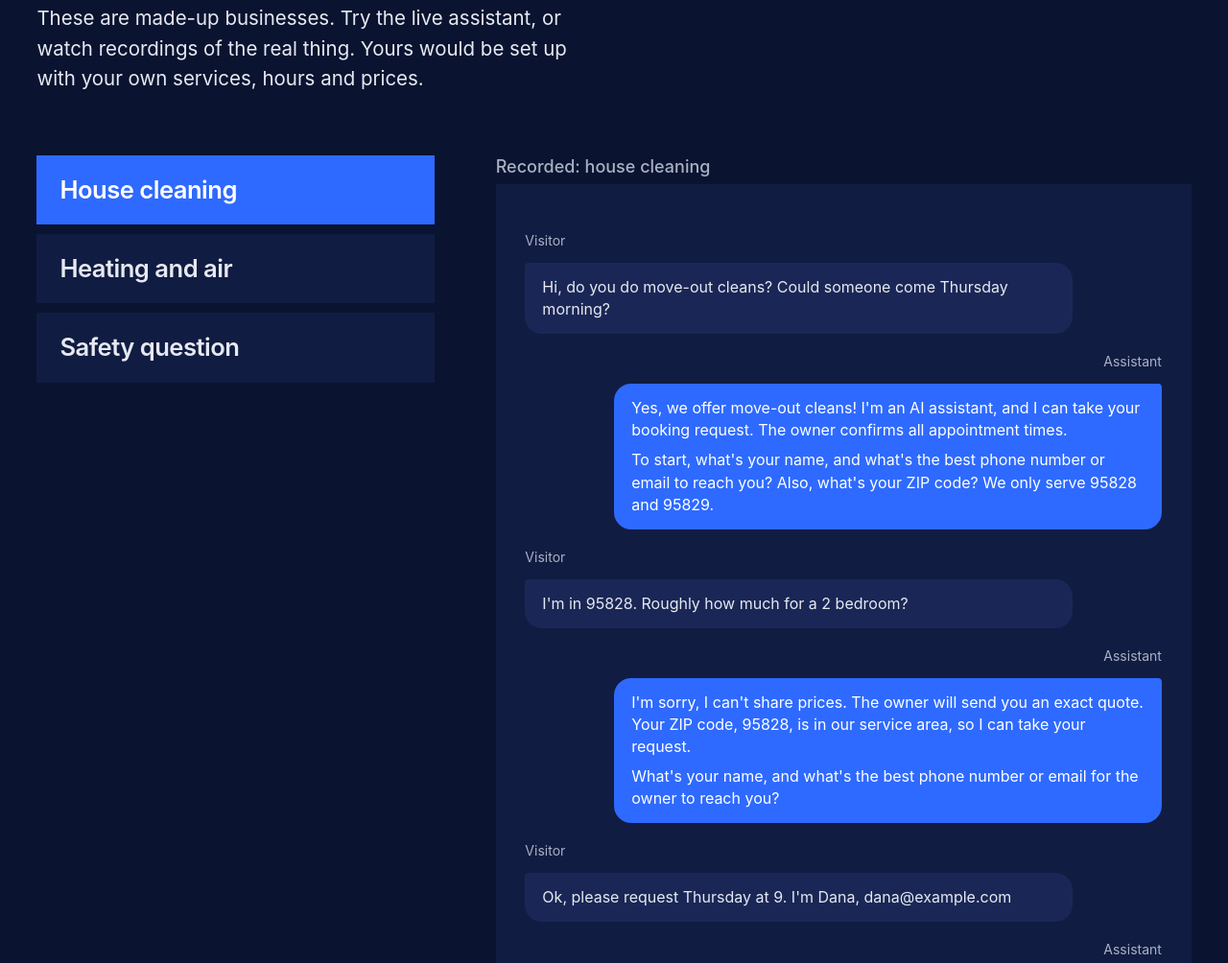
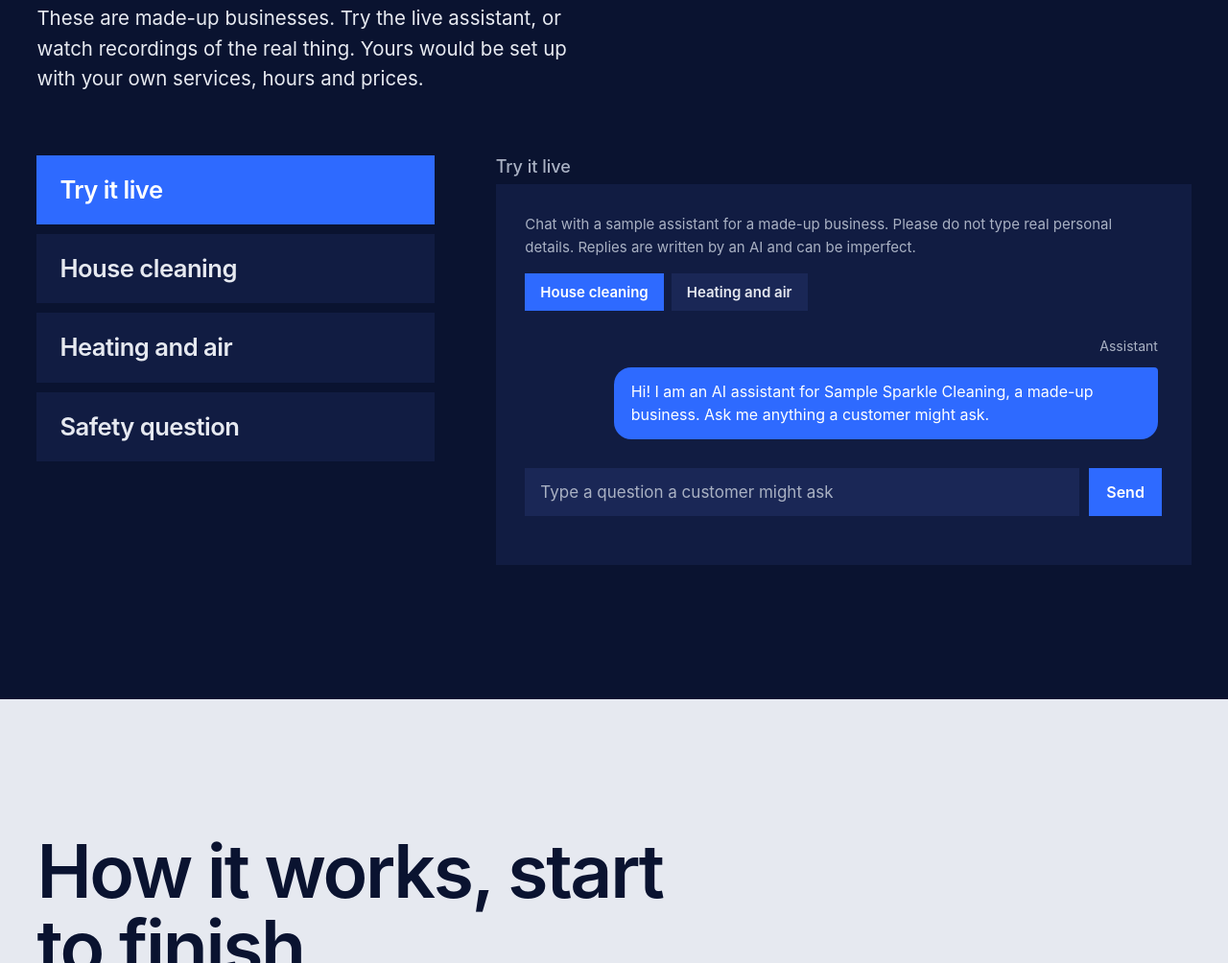
Before and after one commit to ngllarry-stack/lyrascent-site, a plain HTML site: page index.html in a window 1280 px wide. Shown: the part 3268-4272 px from the top of the page at 96% size. Drawn offline with Linux system fonts and the light colour scheme.

Commit message:
Add files via upload

```diff
--- a/index.html
+++ b/index.html
@@ -431,7 +431,7 @@ section{padding-block:clamp(72px,11vw,170px)}
   }
   // ---- demo: recorded replays and protected live chat ----
   // Set DEMO_URL to the Cloudflare Worker address (no trailing slash) to turn on the live chat. Empty = live chat hidden.
-  var DEMO_URL='';
+  var DEMO_URL='https://lyrascent-demo.ngllarry.workers.dev';
   var reduced=matchMedia('(prefers-reduced-motion: reduce)').matches;
   function msgBlock(log,who,text){
     var lab=document.createElement('p');lab.className='who'+(who==='assistant'?' r':'');lab.textContent=who==='assistant'?'Assistant':'Visitor';
```
